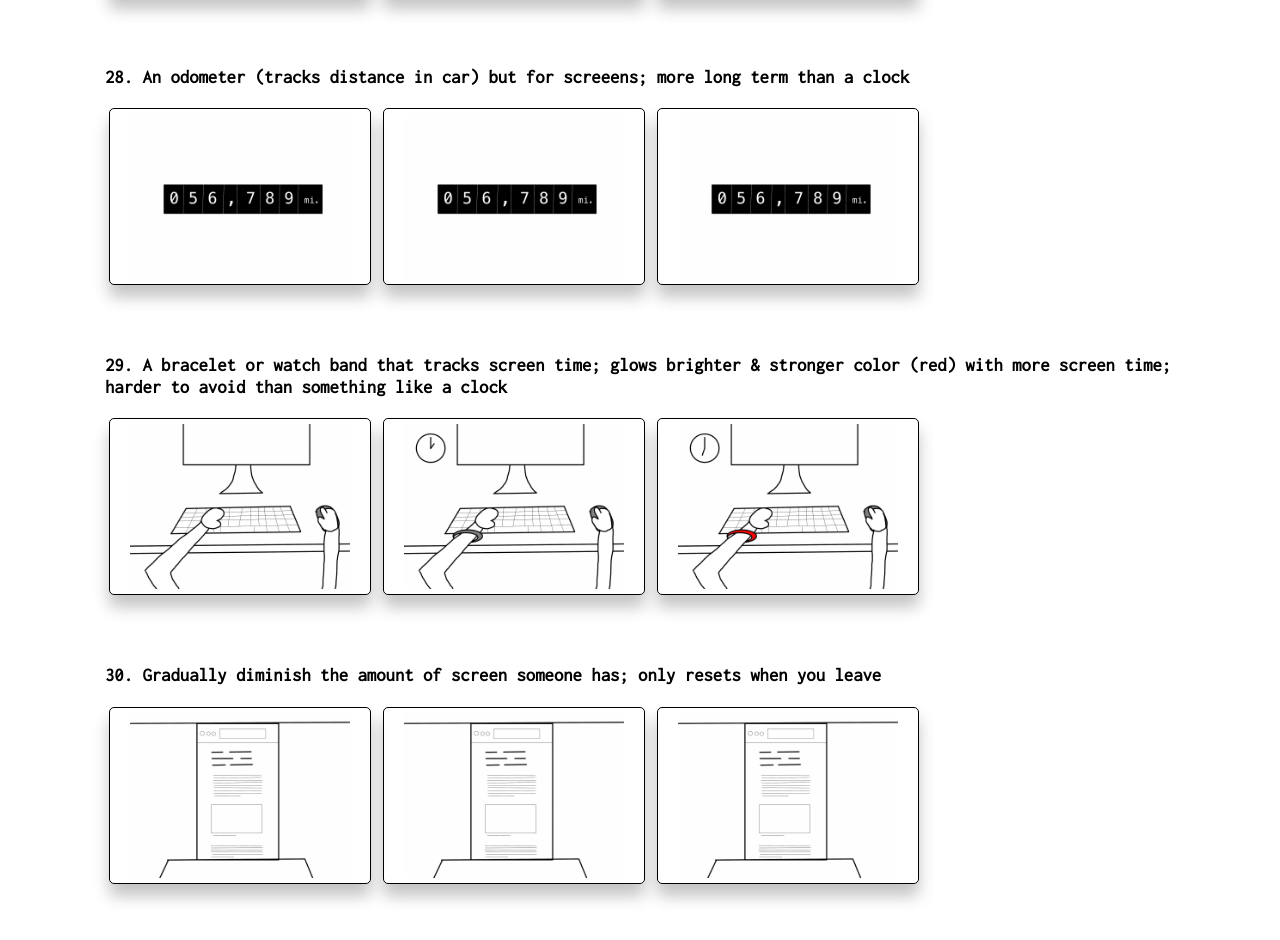
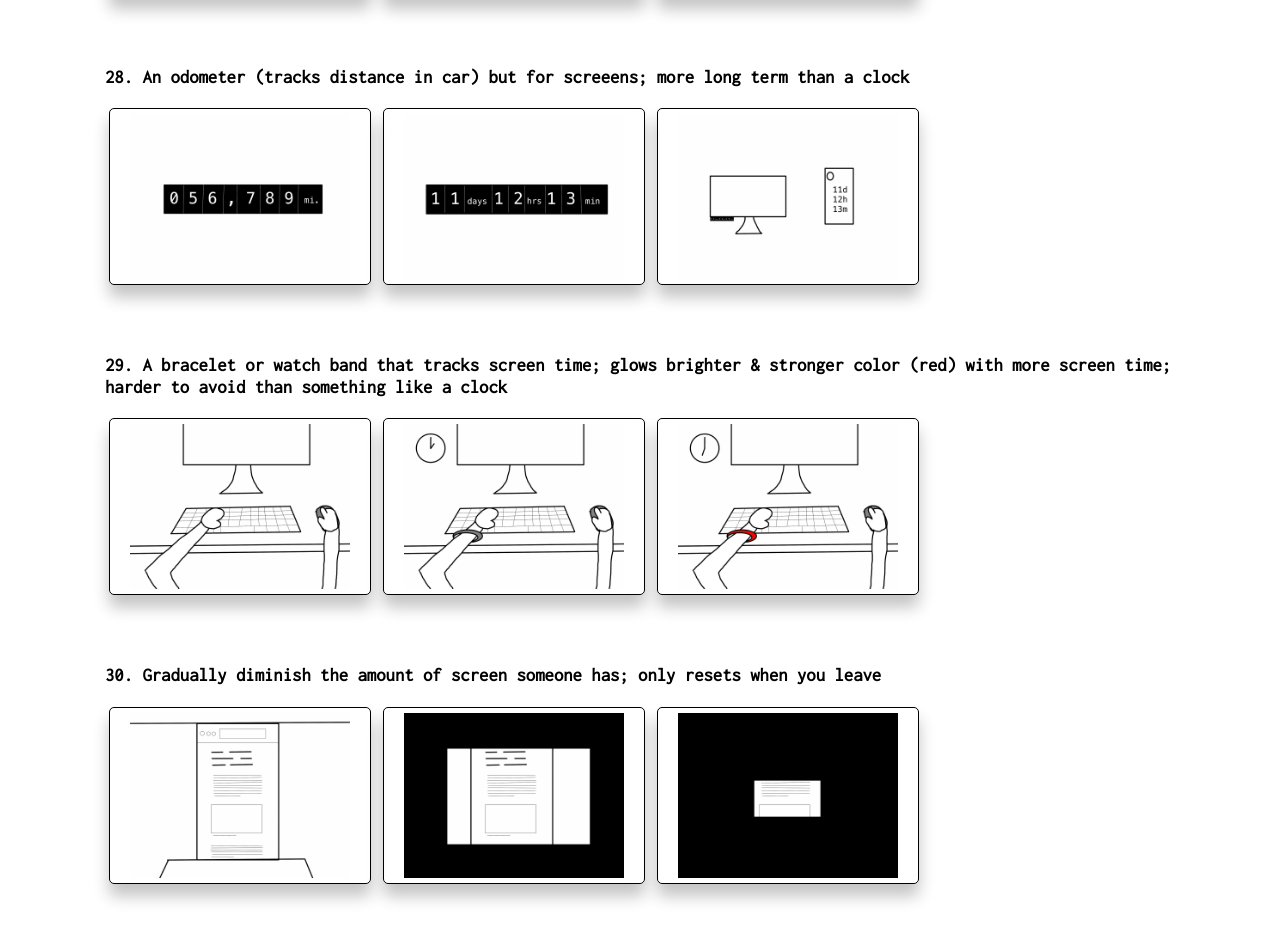
Before and after one commit to wkuglen/capstone, a plain HTML site: page html/interventions/low/index.html in a window 1280 px wide. Shown: the part 9565-10505 px from the top of the page. Drawn offline with Linux system fonts and the light colour scheme.

Commit message:
Fix images low 28,30

```diff
--- a/html/interventions/low/index.html
+++ b/html/interventions/low/index.html
@@ -442,10 +442,10 @@
                     <img src="../../images/low/28/28_low1.jpg" alt="" >
                     <!-- Some text -->
                 </li>
-                <li class="scene"><img src="../../images/low/28/28_low1.jpg" alt="" >
+                <li class="scene"><img src="../../images/low/28/28_low2.jpg" alt="" >
                     <!-- Some text2 -->
                 </li>
-                <li class="scene"><img src="../../images/low/28/28_low1.jpg" alt="" >
+                <li class="scene"><img src="../../images/low/28/28_low3.jpg" alt="" >
                     <!-- Some text3 -->
                 </li>
             </ul>
@@ -472,10 +472,10 @@
                     <img src="../../images/low/30/30_low1.jpg" alt="" >
                     <!-- Some text -->
                 </li>
-                <li class="scene"><img src="../../images/low/30/30_low1.jpg" alt="" >
+                <li class="scene"><img src="../../images/low/30/30_low2.jpg" alt="" >
                     <!-- Some text2 -->
                 </li>
-                <li class="scene"><img src="../../images/low/30/30_low1.jpg" alt="" >
+                <li class="scene"><img src="../../images/low/30/30_low3.jpg" alt="" >
                     <!-- Some text3 -->
                 </li>
             </ul>
```
